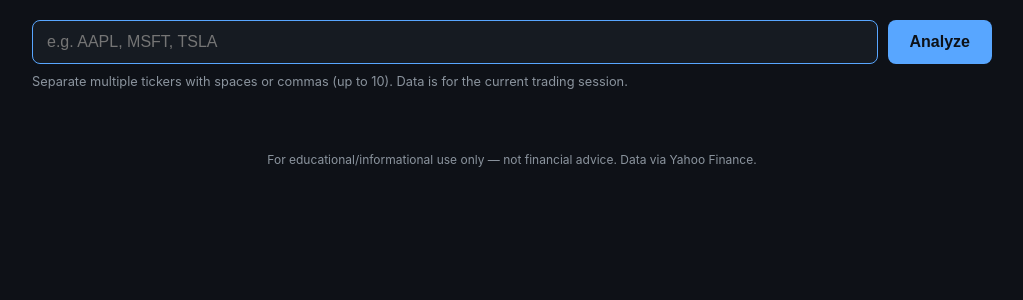
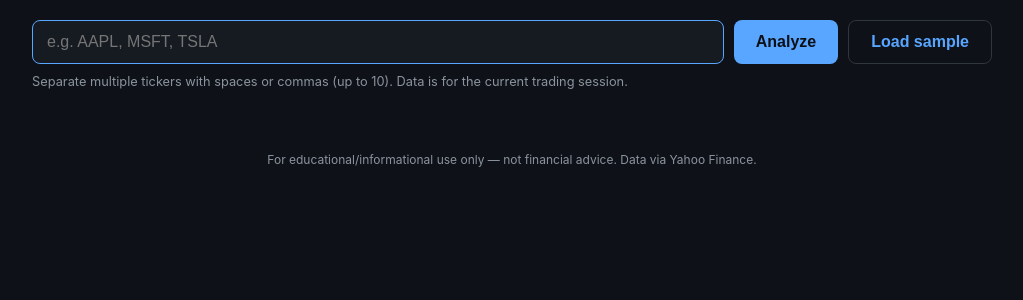
Before and after one commit to valgudmundson-maker/Remote-monitoring-, a Flask app: page / in a window 1280 px wide. Shown: the part 105-405 px from the top of the page, without its empty margins (128-1151 px from the left). Run offline with Flask 3, Linux system fonts and the light colour scheme.

Commit message:
Add demo banner and one-click sample tickers button
- index.html: show a 'Demo mode' banner when running with --demo/DEMO=1,
  and add a 'Load sample' button that fills in sample tickers and submits
- app.py: pass demo flag to the template

```diff
--- a/app.py
+++ b/app.py
@@ -185,7 +185,7 @@ def analyze(ticker: str) -> dict:
 
 @app.route("/")
 def index():
-    return render_template("index.html")
+    return render_template("index.html", demo=DEMO)
 
 
 @app.route("/api/analyze")
--- a/templates/index.html
+++ b/templates/index.html
@@ -93,6 +93,15 @@
     .error { color: var(--bear); }
     .spinner { text-align: center; color: var(--muted); padding: 30px; }
     footer { text-align: center; color: var(--muted); font-size: 0.75rem; padding: 20px; }
+    .demo-banner {
+      background: rgba(210,153,34,.15); color: var(--neutral);
+      border: 1px solid rgba(210,153,34,.4); border-radius: 8px;
+      padding: 10px 14px; margin-bottom: 16px; font-size: 0.85rem; text-align: center;
+    }
+    button.secondary {
+      background: transparent; color: var(--accent);
+      border: 1px solid var(--border);
+    }
   </style>
 </head>
 <body>
@@ -102,9 +111,15 @@
   </header>
 
   <div class="container">
+    {% if demo %}
+    <div class="demo-banner">
+      🧪 <strong>Demo mode</strong> — showing synthetic sample data, not real market prices.
+    </div>
+    {% endif %}
     <form id="form">
       <input id="tickers" type="text" placeholder="e.g. AAPL, MSFT, TSLA" autocomplete="off" autofocus />
       <button type="submit" id="go">Analyze</button>
+      <button type="button" id="sample" class="secondary">Load sample</button>
     </form>
     <div class="hint">Separate multiple tickers with spaces or commas (up to 10). Data is for the current trading session.</div>
 
@@ -120,7 +135,14 @@
     const input = document.getElementById('tickers');
     const results = document.getElementById('results');
     const goBtn = document.getElementById('go');
+    const sampleBtn = document.getElementById('sample');
     const charts = {};
+
+    const SAMPLE_TICKERS = 'AAPL, MSFT, TSLA, NVDA';
+    sampleBtn.addEventListener('click', () => {
+      input.value = SAMPLE_TICKERS;
+      form.requestSubmit();
+    });
 
     function fmt(v, prefix = '', suffix = '') {
       if (v === null || v === undefined) return '—';
```
